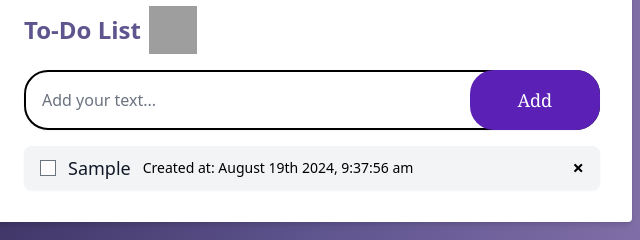
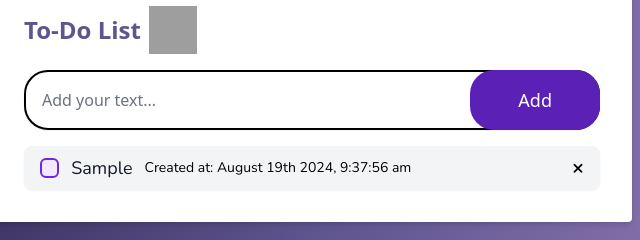
Before and after one commit to nhuhuynh1508/Simple-Calculator, a website: page public/index.html in a window 1280 px wide. Both pictures are taken after typing "Sample" into the empty fields and a click on the button "Add". Shown: the part 302-542 px from the top of the page, 328-968 px from the left. Drawn offline with nearby package versions, Linux system fonts and the light colour scheme; grey boxes are pictures that could not be loaded; a web font is replaced by a local one.

Commit message:
polish steps

```diff
--- a/public/index.html
+++ b/public/index.html
@@ -28,7 +28,7 @@
         <!-- Input and Button Section -->
         <div class="relative w-full">
             <input class="bg-white border-2 border-black rounded-3xl px-4 py-4 pr-20 w-full shadow-sm focus:outline-none focus:ring-2 focus:ring-black" type="text" placeholder="Add your text..." id="input-box">
-            <button class="absolute right-0 top-1/2 transform -translate-y-1/2 h-full bg-violet-800 text-white rounded-3xl px-12 py-4 text-lg font-serif hover:bg-violet-300 hover:text-black" onClick="addTask()">Add</button>
+            <button class="absolute right-0 top-1/2 transform -translate-y-1/2 h-full bg-violet-800 text-white rounded-3xl px-12 py-4 text-lg font-sans hover:bg-violet-300 hover:text-black" onClick="addTask()">Add</button>
         </div>
 
         <!--Task List-->
--- a/public/script.js
+++ b/public/script.js
@@ -14,7 +14,7 @@ function addTask() {
 
     // Create a new list item
     let li = document.createElement('li');
-    li.className = 'flex items-center bg-gray-100 px-4 py-2 rounded-lg shadow-sm hover:bg-gray-200';
+    li.className = 'flex items-center font-nunito bg-gray-100 px-4 py-2 rounded-lg shadow-sm hover:bg-gray-200';
 
     // Create a checkbox
     let checkbox = document.createElement('input');
@@ -36,7 +36,7 @@ function addTask() {
     removeIcon.innerHTML = '&times;';
     removeIcon.className = 'ml-auto cursor-pointer text-black text-lg hover:text-red-700 font-bold';
     removeIcon.style.fontSize = '1.25rem';
-    removeIcon.addEventListener('click', function() {
+    removeIcon.addEventListener('click', function () {
         li.remove();
     });
 
@@ -53,14 +53,14 @@ function addTask() {
     inputBox.value = '';
 }
 
-inputBox.addEventListener("keyup", function(event) {
+inputBox.addEventListener("keyup", function (event) {
     if (event.key === "Enter") {
         event.preventDefault();
         addTask();
     }
 });
 
-checkboxList.addEventListener("click", function(e) {
+checkboxList.addEventListener("click", function (e) {
     if (e.target.tagName === "INPUT" && e.target.type === "checkbox") {
         e.target.parentElement.classList.toggle("checked");
         const label = e.target.nextElementSibling;
@@ -81,3 +81,12 @@ setInterval(updateTime, 1000);
 
 // Initial call to display time immediately
 updateTime();
+
+function saveData() {
+    localStorage.setItem("data", checkboxList.innerHTML);
+}
+
+function showTask() {
+    checkboxList.innerHTML = localStorage.getItem("data");
+}
+showTask();
```
Also changed, not shown: public/output.css.
